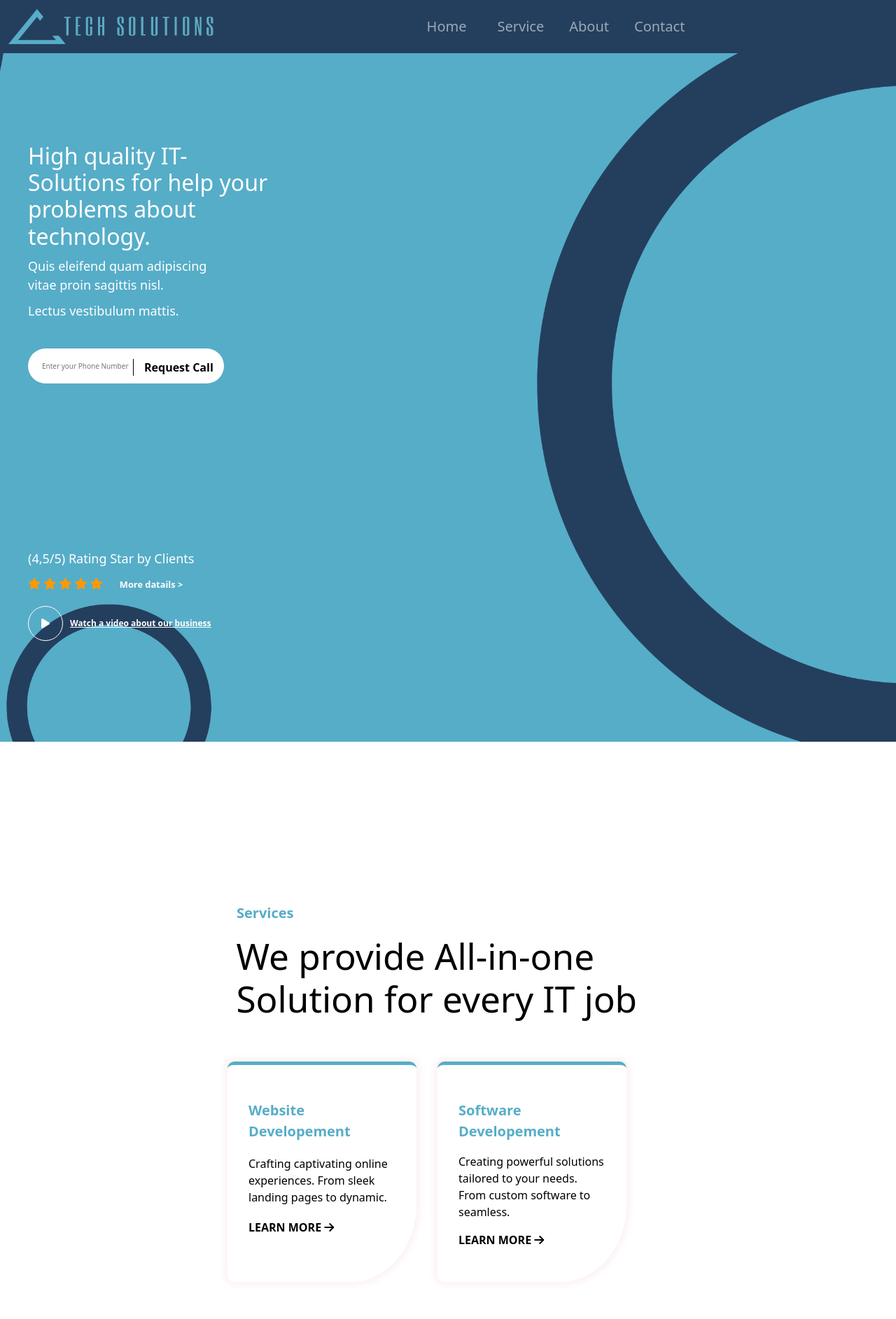
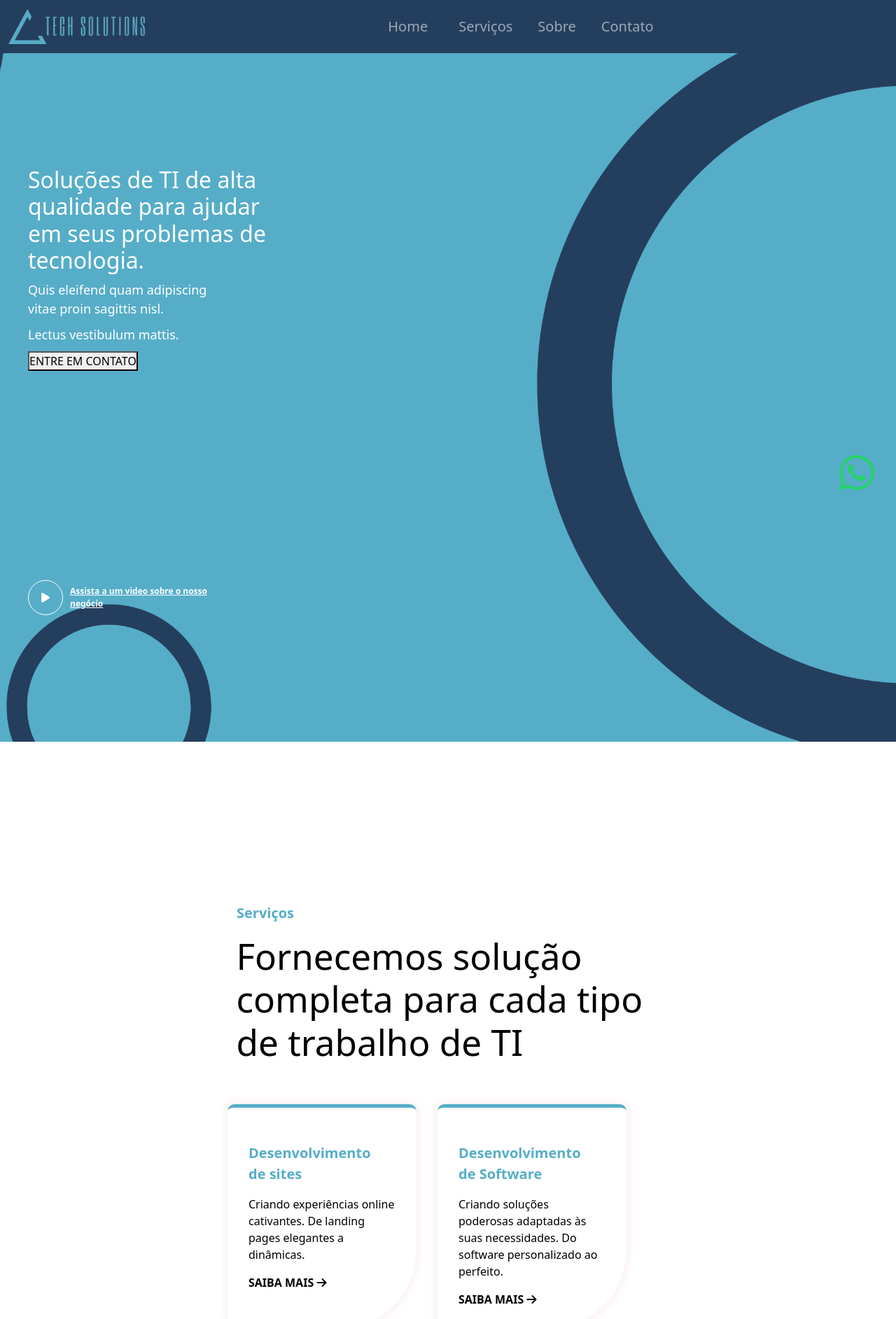
Before and after one commit to samueldev900/tech-solutins-app, a PHP site: page / in a window 1280 px wide. Shown: the top 1885 px of the page at 70% size. Run offline with PHP 8.4, Linux system fonts and the light colour scheme; some libraries are stand-ins or nearby versions.

Commit message:
Tradução da pagina

```diff
--- a/Estilos/css-default/footer.css
+++ b/Estilos/css-default/footer.css
@@ -66,3 +66,8 @@ footer{
     position: absolute;
     bottom: 2%;
   }
+
+ol{
+  margin: 0 !important;
+  padding: 0 !important;
+}
--- a/Estilos/css-default/section1.css
+++ b/Estilos/css-default/section1.css
@@ -24,7 +24,12 @@ body{
   header{
     width: 100%;
   }
+  #button-wpp{
 
+    width: 100px;
+    height: 100px;
+    z-index: 2;
+  }
 
 
   .tel{
--- a/index.html
+++ b/index.html
@@ -1,15 +1,16 @@
 <html lang="pt-br">
-  <head>
-    <meta charset="UTF-8"/>
-    <meta http-equiv="X-UA-Compatible" content="IE=edge" />
-    <meta name="viewport" content="width=device-width, initial-scale=1.0" />
-    <link rel="stylesheet" href="output.css" />
-    <link href="https://cdn.jsdelivr.net/npm/bootstrap@5.3.3/dist/css/bootstrap.min.css" rel="stylesheet" integrity="sha384-QWTKZyjpPEjISv5WaRU9OFeRpok6YctnYmDr5pNlyT2bRjXh0JMhjY6hW+ALEwIH" crossorigin="anonymous">
-    <script src="https://cdn.jsdelivr.net/npm/bootstrap@5.3.3/dist/js/bootstrap.bundle.min.js" integrity="sha384-YvpcrYf0tY3lHB60NNkmXc5s9fDVZLESaAA55NDzOxhy9GkcIdslK1eN7N6jIeHz" crossorigin="anonymous"></script>
-    <script src="https://kit.fontawesome.com/15bc59f810.js" crossorigin="anonymous"></script>
-    <link rel="stylesheet" href="https://fonts.googleapis.com/css2?family=Material+Symbols+Outlined:opsz,wght,FILL,GRAD@24,300,0,0" />
-    <link rel="shortcut icon" href="imagens/favicon1.ico" type="image/x-icon">
-    <title>Tech Solutions</title>
+    <head>
+        <meta charset="UTF-8">
+        <meta http-equiv="X-UA-Compatible" content="IE=edge">
+        <meta name="viewport" content="width=device-width, initial-scale=1.0">
+        <link rel="stylesheet" href="output.css">
+        <link rel="stylesheet" href="https://cdn.jsdelivr.net/npm/bootstrap@5.3.3/dist/css/bootstrap.min.css" integrity="sha384-QWTKZyjpPEjISv5WaRU9OFeRpok6YctnYmDr5pNlyT2bRjXh0JMhjY6hW+ALEwIH" crossorigin="anonymous">
+        <link rel="stylesheet" href="https://fonts.googleapis.com/css2?family=Material+Symbols+Outlined:opsz,wght,FILL,GRAD@24,300,0,0">
+        <link rel="shortcut icon" href="imagens/favicon1.ico" type="image/x-icon">
+        <script src="https://cdn.jsdelivr.net/npm/bootstrap@5.3.3/dist/js/bootstrap.bundle.min.js" integrity="sha384-YvpcrYf0tY3lHB60NNkmXc5s9fDVZLESaAA55NDzOxhy9GkcIdslK1eN7N6jIeHz" crossorigin="anonymous"></script>
+        <script src="https://kit.fontawesome.com/15bc59f810.js" crossorigin="anonymous"></script>
+        <title>Tech Solutions</title>
+    </head>
   </head>
   <body>
     <header>
@@ -32,7 +33,11 @@
               <div class="sidebar offcanvas offcanvas-start " tabindex="-1" id="offcanvasNavbar" aria-labelledby="offcanvasNavbarLabel">
 
                 <div class="offcanvas-header text-black-50">
-                  <h5 class="offcanvas-title" id="offcanvasNavbarLabel">Offcanvas</h5>
+                  <h5 class="offcanvas-title" id="offcanvasNavbarLabel">
+
+                    <img id="logo" src="imagens/logo-hight-quality-azulEscuro.png" alt="">
+
+                  </h5>
                   <button type="button" class="btn-close" data-bs-dismiss="offcanvas" aria-label="Close"></button>
                 </div>
 
@@ -43,14 +48,14 @@
                       <a class="nav-link " aria-current="page" href="#section1">Home</a>
                     </li>
                     <li class="nav-item">
-                        <a class="nav-link" href="#section2">Service</a>
+                        <a class="nav-link" href="#section2">Serviços</a>
                     </li>
                     <li class="nav-item">
-                      <a class="nav-link" href="#section3">About</a>
+                      <a class="nav-link" href="#section3">Sobre</a>
                     </li>
 
                     <li class="nav-item">
-                        <a class="nav-link" href="#section4">Contact</a>
+                        <a class="nav-link" href="#section4">Contato</a>
                     </li>
 
                   </ul>
@@ -65,34 +70,36 @@
     </header>
 
     <main>
+        <span class="wpp">
+            <a href="#">
+                <a href="https://wa.me/5561996286866" target="_blank"><i class="fa-brands fa-whatsapp fa-beat" style="color: #25d366;"></i></a>
+            </a>
+        </span>
         <!--
             SECTION 1======================================================
          -->
         <section id="section1" class="section">
 
             <article>
-                <h1>High quality IT-Solutions for help your problems about technology.</h1>
+                <h1>Soluções de TI de alta qualidade para ajudar em seus problemas de tecnologia.</h1>
                 <p>Quis eleifend quam adipiscing vitae proin sagittis nisl.</p>
                 <p>Lectus vestibulum mattis.</p>
-                <form action="#">
-                    <input type="tel" name="tel" id="itel" maxlength="10" placeholder="Enter your Phone Number">
-                    <div class="request">Request Call</div>
-                </form>
+                <button>ENTRE EM CONTATO</button>
             </article>
 
             <article>
-                <p>(4,5/5) Rating Star by Clients</p>
+    <!--             <p>(4,5/5) Rating Star by Clients</p>
                 <i class="fa-solid fa-star" style="color: #ff9900;"></i>
                 <i class="fa-solid fa-star" style="color: #ff9900;"></i>
                 <i class="fa-solid fa-star" style="color: #ff9900;"></i>
                 <i class="fa-solid fa-star" style="color: #ff9900;"></i>
                 <i class="fa-solid fa-star" style="color: #ff9900;"></i>
-                <span style="font-weight: bold; font-size: 0.8rem; padding-left: 20px;">More datails ></span>
+                <span style="font-weight: bold; font-size: 0.8rem; padding-left: 20px;">Mais Detalhes ></span> -->
                 <div id="watch">
                     <div id="circle">
                         <i class="fa-solid fa-play" style="color: #ffffff;"></i>
                     </div>
-                    <p><strong>Watch a video about our business</strong></p>
+                    <p><strong>Assista a um video sobre o nosso negócio</strong></p>
                 </div>
             </article>
             <img src="imagens/IMG.png" alt="">
@@ -104,46 +111,47 @@
          -->
         <section id="section2" class="section">
             <article>
-                <p class="font-blue  alinhe-esquerda">Services</p>
-                <h1>We provide All-in-one Solution for every IT job</h1>
+                <p class="font-blue  alinhe-esquerda">Serviços</p>
+                <h1>Fornecemos solução completa para cada tipo de trabalho de TI</h1>
             </article>
             <div class="list-job">
-                <p class="font-blue">Website Developement</p>
-                <p>Crafting captivating online experiences. From sleek landing pages to dynamic.</p>
-                <p class="learn-more">LEARN MORE  <i class="fa-solid fa-arrow-right"></i></p>
+                <p class="font-blue">Desenvolvimento de sites</p>
+                <p>Criando experiências online cativantes. De landing pages elegantes a dinâmicas.</p>
+                <p class="learn-more">SAIBA MAIS <i class="fa-solid fa-arrow-right"></i></p>
             </div>
             <div class="list-job">
-                <p class="font-blue">Software Developement</p>
-                <p>Creating powerful solutions tailored to your needs. From custom software to seamless.</p>
-                <p class="learn-more">LEARN MORE  <i class="fa-solid fa-arrow-right"></i></p>
+                <p class="font-blue">Desenvolvimento de Software</p>
+                <p>Criando soluções poderosas adaptadas às suas necessidades. Do software personalizado ao perfeito.</p>
+                <p class="learn-more">SAIBA MAIS  <i class="fa-solid fa-arrow-right"></i></p>
             </div>
             <div class="list-job">
-                <p class="font-blue">E-commerce Website Development</p>
-                <p>Empowering your online business. We specialize in building secure and user-</p>
-                <p class="learn-more">LEARN MORE  <i class="fa-solid fa-arrow-right"></i></p>
+                <p class="font-blue">Desenvolvimento de E-commerce</p>
+                <p>Capacitando seu negócio on-line. Somos especializados em construir soluções seguras e de usuário.</p>
+                <p class="learn-more">SAIBA MAIS  <i class="fa-solid fa-arrow-right"></i></p>
             </div>
             <div class="list-job">
-                <p class="font-blue">Custom Website Development</p>
-                <p>Unique websites, tailored for you. We craft custom solutions to showcase your brand and ...</p>
-                <p class="learn-more">LEARN MORE  <i class="fa-solid fa-arrow-right"></i></p>
+                <p class="font-blue">Desenvolvimento de website personalisado.</p>
+                <p>
+                    Sites exclusivos, feitos sob medida para você. Criamos soluções personalizadas para mostrar sua marca.</p>
+                <p class="learn-more">SAIBA MAIS  <i class="fa-solid fa-arrow-right"></i></p>
             </div>
 
             <div class="status">
                 <span class="number">782</span>
-                <p>WORLDWIDE CUSTOMERS</p>
+                <p>CLIENTES MUNDIAIS</p>
             </div>
             <div class="status">
                 <span class="number">12K</span>
-                <p>PROJECTS DONE</p>
+                <p>PROJETOS REALIZADOS</p>
             </div>
 
             <div class="status">
                 <span class="number">5896</span>
-                <p>IT PRODUCTS</p>
+                <p>PRODUTOS DE TI</p>
             </div>
             <div class="status">
                 <span class="number">$890K</span>
-                <p>PROJECTS SPEND</p>
+                <p>GASTOS EM PROJETOS</p>
             </div>
 
 
@@ -153,8 +161,8 @@
 
 
             <article id="article1">
-                <p class="font-blue">WHY US</p>
-                <h1>We have over 25+ years in the Tech Industry</h1>
+                <p class="font-blue">PORQUE NÓS</p>
+                <h1>Temos mais de 25 anos na indústria de tecnologia</h1>
                 <p>Quis eleifend quam adipiscing vitae proin sagittis nisl. Lectus vestibulum mattis.</p>
             </article>
 
@@ -164,17 +172,17 @@
                 <div class="plus">
                     <i class="fa-solid fa-plus" style="color: #59adc8;"></i>
                     <div>
-                        <h3>DEDICATED TEAMS</h3>
+                        <h3>EQUIPES DEDICADAS</h3>
                         <p>Risus viverra adipiscing at in tellus integer feugiat. Aenean et tortor at risus viverra.</p>
                     </div>
                 </div>
                 <div class="plus">
                     <i class="fa-solid fa-plus" style="color: #59adc8;"></i>
-                    <h3>CERTIFIED PROFESSIONAL</h3>
+                    <h3>PROFISSIONAL CERTIFICADO</h3>
                 </div>
                 <div class="plus">
                     <i class="fa-solid fa-plus" style="color: #59adc8;"></i>
-                    <h3>24/7 SUPPORT TEAM</h3>
+                    <h3>EQUIPE DE SUPORTE 24/7</h3>
                 </div>
             </article>
 
@@ -190,8 +198,8 @@
         <section id="section4" class="section">
 
             <article id="article1">
-                <h4>OUR SUCCESS</h4>
-                <h1>We have helped more than 700+ clients worldwide</h1>
+                <h4>NOSSO SUCESSO</h4>
+                <h1>Já ajudamos mais de 700 clientes em todo o mundo</h1>
                 <p>Quis eleifend quam adipiscing vitae proin sagittis nisl. Lectus vestibulum mattis.</p>
             </article>
            <!--  <article id="article-circle">
@@ -254,9 +262,9 @@
             </form>
         </section>
 
-        <section id="section5" class="section">
-            <p class="font-blue">TESTIMONIALS</p>
-            <h1>Our succeful clients</h1>
+       <!--  <section id="section5" class="section">
+            <p class="font-blue">Depoimentos</p>
+            <h1>Nossos clientes de sucesso</h1>
             <article>
                 <div class="feedback" id="simon-robben">
                     <i class="fa-solid fa-quote-left aspas" style="color: #59adc8;"></i>
@@ -315,26 +323,26 @@
             </article>
 
         </section>
-
+ -->
         <section id="section6" class="section">
             <article>
-                <p class="font-blue">Projects</p>
-                <h1>Our amazing project that has been completed</h1>
+                <p class="font-blue">Projetos</p>
+                <h1>Nossos incríveis projetos que foram concluídos</h1>
                 <p>Turpis cursus in hac habitasse platea dictumst quisque sagittis purus. Ligula ullamcorper malesuada proin libero nunc consequat. <br><br>Dignissim sodales ut eu sem integer vitae justo. Tincidunt tortor aliquam nulla facilisi cras</p>
-                <button >RECENT PROJECTS</button>
+                <button >PROJETOS RECENTES</button>
             </article>
             <img src="imagens/Frame 27.png" alt="">
 
         </section>
 
-        <section id="section7" class="section">
+      <!--   <section id="section7" class="section">
             <article id="article1">
                 <p class="font-blue">SKILLS</p>
                 <h1>We have experts in their respective fields</h1>
                 <p>Leo urna molestie at elementum. At consectetur lorem donec massa sapien faucibus et. iverra suspendisse potenti nullam ac tortor vitae. fFacilisi etiam dignissim diam quis.</p>
             </article>
 
-           <!--  <article id="article2">
+             <article id="article2">
                 <div class="progress">
                     <span>
                         <h5>Web development</h5>
@@ -363,7 +371,7 @@
                         <div></div>
                     </div>
                 </div>
-            </article> -->
+            </article>
 
             <article id="article3">
                 <div class="box-information">
@@ -405,7 +413,7 @@
                 </div>
             </article>
         </section>
-
+         -->
     </main>
     <footer>
         <article>
@@ -420,23 +428,22 @@
         </article>
         <article>
             <div class="list">
-                <h2>Pages</h2>
+                <h2>Sessões</h2>
                 <ol>
-                    <li>About</li>
-                    <li>Services</li>
-                    <li>Projects</li>
-                    <li>Tesmotinials</li>
+                    <li>Sobre</li>
+                    <li>Serviços</li>
+                    <li>Projetos</li>
                 </ol>
             </div>
         </article>
         <article>
             <div class="list">
-                <h2>SERVICES</h2>
+                <h2>Serviços</h2>
                 <ol>
-                    <li>Software Development</li>
-                    <li>Application Development</li>
-                    <li>Website Development</li>
-                    <li>Custom Website Development</li>
+                    <li>Desenvolvimento de Software</li>
+                    <li>Desenvolvimento de aplicações</li>
+                    <li>Desenvolvimento de Websites</li>
+                    <li>Desenvolvimento de Websites Pesonalizado</li>
                 </ol>
             </div>
         </article>
--- a/output.css
+++ b/output.css
@@ -44,8 +44,20 @@ header {
 }
 
 #logo {
-  width: 300px;
+  width: 200px;
   height: 50px;
+}
+
+.wpp {
+  position: fixed;
+  bottom: 100px; /* Ajuste conforme necessário para a posição vertical desejada */
+  right: 35px; /* Ajuste conforme necessário para a posição horizontal desejada */
+  z-index: 999; /* Coloque-o acima de outros elementos na página, se necessário */
+}
+
+/* Aumente o tamanho do ícone */
+.wpp i {
+  font-size: 3em; /* Ajuste o tamanho conforme necessário */
 }
 
 #brand {
@@ -221,6 +233,12 @@ main {
 
 header {
   width: 100%;
+}
+
+#button-wpp {
+  width: 100px;
+  height: 100px;
+  z-index: 2;
 }
 
 .tel {
@@ -859,6 +877,11 @@ ol {
   bottom: 2%;
 }
 
+ol {
+  margin: 0 !important;
+  padding: 0 !important;
+}
+
 @media only screen and (min-width: 1px) and (max-width: 1023px) {
   #section1 {
     display: grid;
```
Also changed, not shown: Estilos/css-default/header.css (+12 -1 lines), imagens/bg-footer.png, 1 other file.
